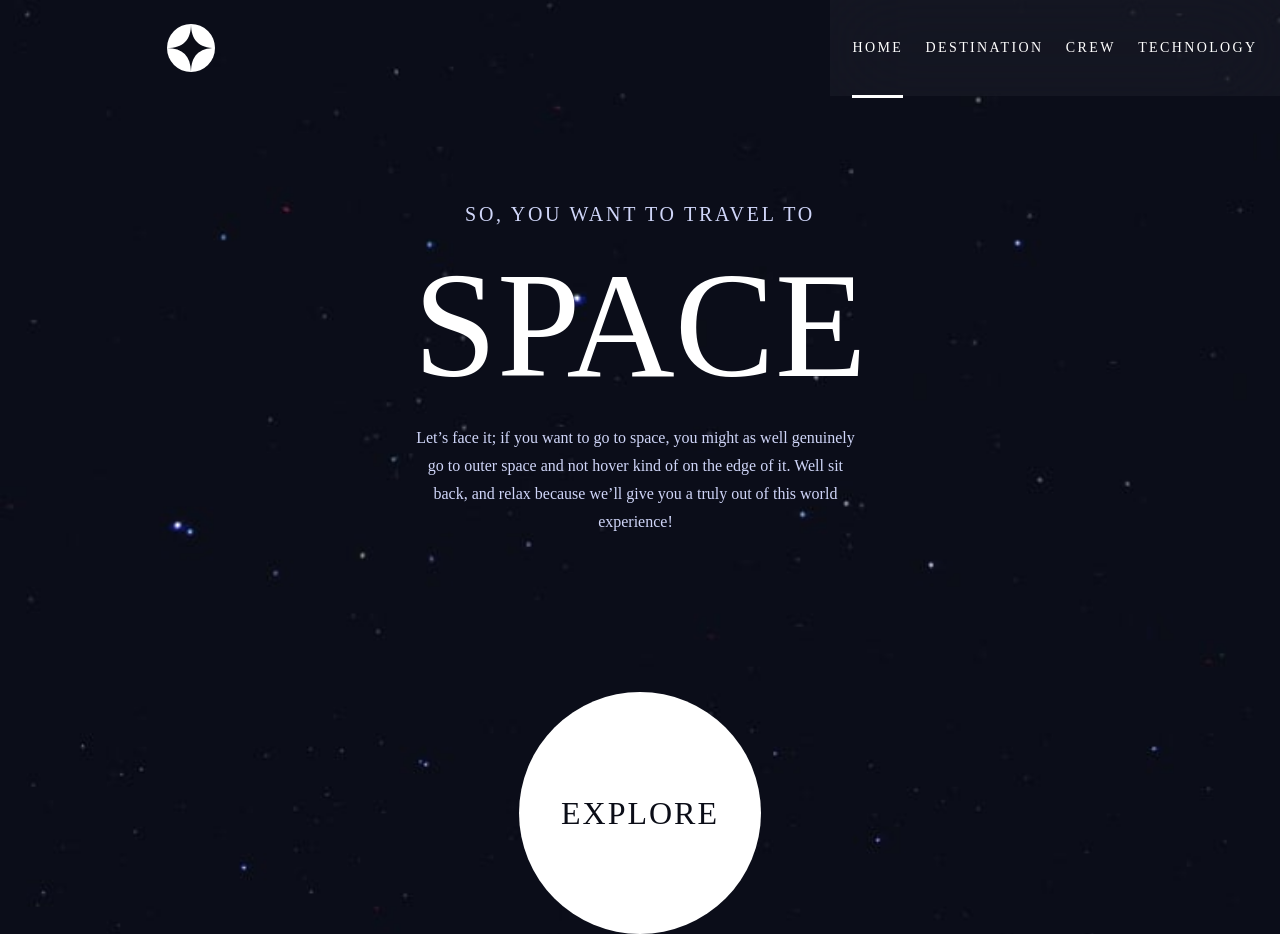
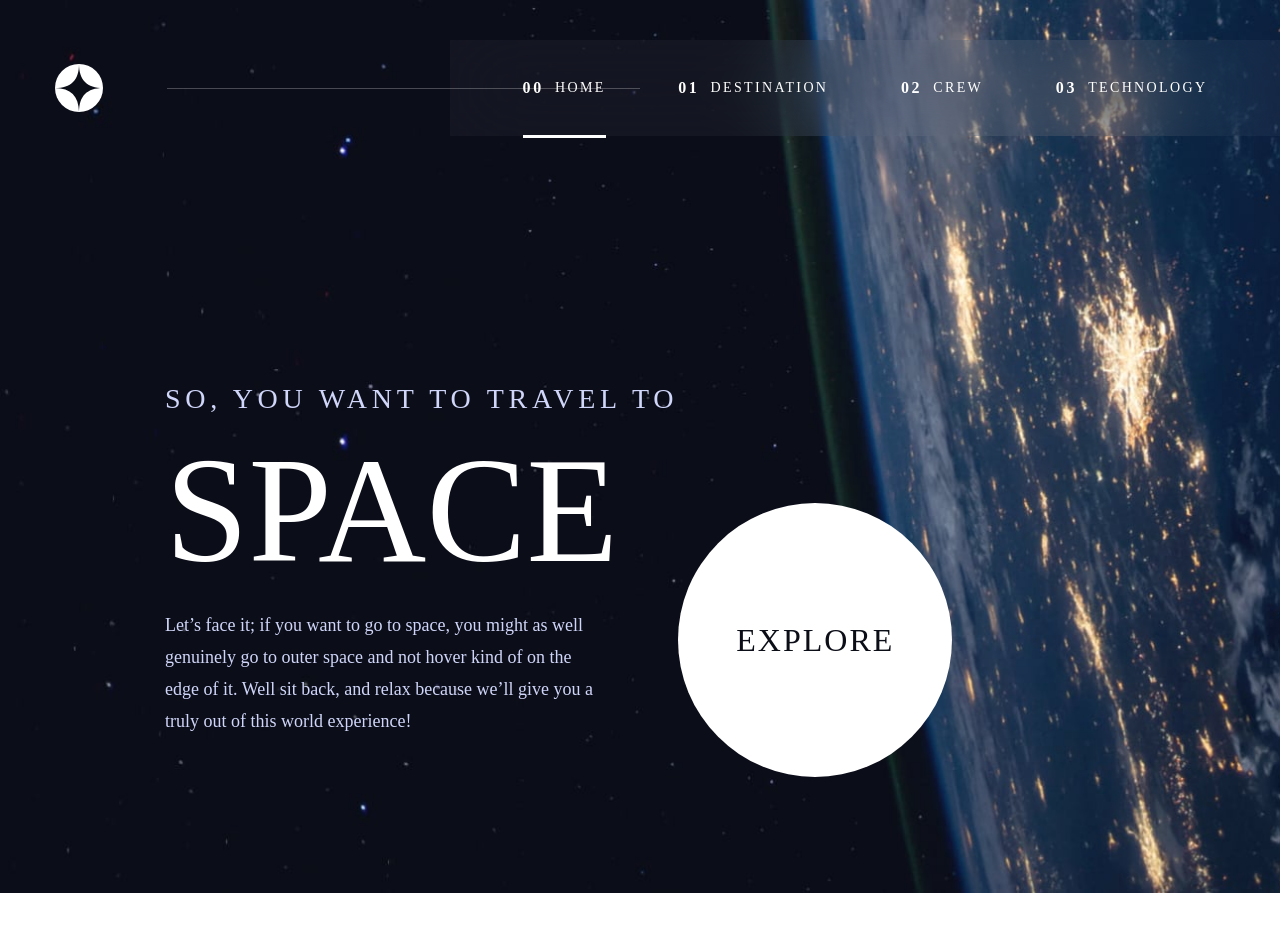
Before and after one commit to roodhouse/frontend-mentor-space, a React (Create React App) app: page / in a window 1280 px wide. After the commit the page ends 893 px from the top, so only its background shows below. Built offline with nearby package versions, Linux system fonts and the light colour scheme.

Commit message:
full view home

```diff
--- a/src/App.js
+++ b/src/App.js
@@ -7,16 +7,20 @@ import Crew from './components/Crew';
 import Technology from './components/Technology'
 import { Routes, Route, useParams } from 'react-router-dom';
 
+// finish full view
+// fixed select bar with js
+// add framer motion
+
 function App() {
 
   return (
     <div className="App flex flex-col h-screen">
-      <div id='mainWrapper' className='flex justify-center h-auto grow bg-[url("/src/assets/home/background-home-mobile.jpg")] bg-cover pt-6 pb-12 bg-no-repeat mix-blend-screen md:bg-[url("/src/assets/home/background-home-tablet.jpg")] md:pb-0'>
-        <div id='mainContainer' className='max-w-[375px] sm:max-w-[640px] md:max-w-[768px] md:w-full lg:max-w-[1024px] '>
-          <div id='headerWrapper' className='px-6 md:pl-[39px] md:pr-0'>
+      <div id='mainWrapper' className='flex justify-center h-auto grow bg-[url("/src/assets/home/background-home-mobile.jpg")] bg-cover pt-6 pb-12 bg-no-repeat mix-blend-screen md:bg-[url("/src/assets/home/background-home-tablet.jpg")] md:pb-0 xl:bg-[url("/src/assets/home/background-home-desktop.jpg")] xl:pt-16'>
+        <div id='mainContainer' className='max-w-[375px] sm:max-w-[640px] md:max-w-[768px] md:w-full lg:max-w-[1024px] xl:max-w-[100%] xl:w-full '>
+          <div id='headerWrapper' className='px-6 md:pl-[39px] md:pr-0 xl:pl-[55px]'>
             <Header />
           </div>
-          <div id='homeWrapper' className='px-6'>
+          <div id='homeWrapper' className='px-6 xl:px-[165px]'>
             <Routes>
               <Route path='/' element={<Home />} />
             </Routes>
--- a/src/components/Header.jsx
+++ b/src/components/Header.jsx
@@ -30,15 +30,16 @@ function Header() {
 
   return (
     <>
-    <div id="headerContainer">
+    <div id="headerContainer" className='xl:flex xl:items-center'>
       <div id="iconContainer" className='flex justify-between items-center'>
-        <div id="logoWrapper">
+        <div id="logoWrapper" className='xl:mr-16'>
           <Logo />
         </div>
         <div id="hamburger" className='md:hidden'>
           <Hamburger />
         </div>
       </div>
+      <div id="mainLine" className='hidden xl:block xl:w-[473px] xl:h-[1px] bg-white opacity-[0.2514851987361908]'/>
       <div id="menuWrapper" className='hidden md:block'>
         <Menu />
       </div>
--- a/src/components/Home.jsx
+++ b/src/components/Home.jsx
@@ -5,7 +5,7 @@ import Button from './home/Button'
 function Home() {
   return (
     <>
-    <div id="homeContainer" className='mt-[51px] md:mt-[130px] md:flex md:flex-col md:items-center'>
+    <div id="homeContainer" className='mt-[51px] md:mt-[130px] md:flex md:flex-col md:items-center xl:mt-[275px] xl:flex-row xl:just-between'>
           <div id='heroWrapper' className='mb-[81px] md:mb-[156px]'>
             <Hero />
           </div>
--- a/src/components/header/Menu.jsx
+++ b/src/components/header/Menu.jsx
@@ -4,7 +4,7 @@ import TheMenuClose from '../../assets/shared/icon-close.svg'
 function Menu() {
   return (
     <>
-        <div id="menuContainer" className='w-[254px] flex flex-col items-end bg-[rgba(255,255,255,0.04)] h-screen backdrop-blur-[40.774227142333984px] absolute top-0 right-0 pl-8 z-20 md:pl-0 md:w-[450px] md:h-24'>
+        <div id="menuContainer" className='w-[254px] flex flex-col items-end bg-[rgba(255,255,255,0.04)] h-screen backdrop-blur-[40.774227142333984px] absolute top-0 right-0 pl-8 z-20 md:pl-0 md:w-[450px] md:h-24 xl:w-[830px] xl:top-10 xl:-z-10'>
             <div id="closeIconContainer" className='pr-6 pt-8 mb-[65px] md:hidden'>
                 <img src={TheMenuClose} alt="Close menu" />
             </div>
@@ -12,32 +12,32 @@ function Menu() {
                 <ul className='flex flex-col md:flex-row md:h-full md:items-baseline md:justify-evenly'>
                     <li className='selectedLink mb-8 md:mb-0 md:h-full md:flex md:items-center'>
                         <a href="/" className='text-white flex justify-between items-center h-[31px] hover:border-r-4 hover:border-r-white md:hover:border-r-0'>
-                            <div id='homeLeft' className='flex'>
-                                <p className='mr-[11px] font-["Barlow_Condensed"] text-white text-base font-bold tracking-[2.7px] md:hidden'>00</p>
+                            <div id='homeLeft' className='flex xl:items-center'>
+                                <p className='mr-[11px] font-["Barlow_Condensed"] text-white text-base font-bold tracking-[2.7px] md:hidden xl:block'>00</p>
                                 <p className='font-["Barlow_Condensed"] text-white text-base font-normal tracking-[2.7px] md:text-sm md:tracking-[2.362px]'>HOME</p>
                             </div>
                         </a>
                     </li>
                     <li className='mb-8 md:mb-0 md:h-full md:flex md:items-center'>
                         <a href="destination" className='text-white flex justify-between items-center h-[31px] hover:border-r-4 hover:border-r-white md:hover:border-r-0'>
-                            <div id="destinationLeft" className='flex'>
-                                <p className='mr-[11px] font-["Barlow_Condensed"] text-white text-base font-bold tracking-[2.7px] md:hidden'>01</p>
+                            <div id="destinationLeft" className='flex xl:items-center'>
+                                <p className='mr-[11px] font-["Barlow_Condensed"] text-white text-base font-bold tracking-[2.7px] md:hidden xl:block'>01</p>
                                 <p className='font-["Barlow_Condensed"] text-white text-base font-normal tracking-[2.7px] md:text-sm md:tracking-[2.362px]'>DESTINATION</p>
                             </div>
                         </a>
                     </li>
                     <li className='mb-8 md:mb-0 md:h-full md:flex md:items-center'>
                         <a href="crew" className='text-white flex justify-between items-center h-[31px] hover:border-r-4 hover:border-r-white md:hover:border-r-0'>
-                            <div id="crewLeft" className='flex'>
-                                <p className='mr-[11px] font-["Barlow_Condensed"] text-white text-base font-bold tracking-[2.7px] md:hidden'>02</p>
+                            <div id="crewLeft" className='flex xl:items-center'>
+                                <p className='mr-[11px] font-["Barlow_Condensed"] text-white text-base font-bold tracking-[2.7px] md:hidden xl:block'>02</p>
                                 <p className='font-["Barlow_Condensed"] text-white text-base font-normal tracking-[2.7px] md:text-sm md:tracking-[2.362px]'>CREW</p>
                             </div>
                         </a>
                     </li>
                     <li className=' md:h-full md:flex md:items-center'>
                         <a href="technology" className='text-white flex justify-between items-center h-[31px] hover:border-r-4 hover:border-r-white md:hover:border-r-0'>
-                            <div id="techLeft" className='flex'>
-                                <p className='mr-[11px] font-["Barlow_Condensed"] text-white text-base font-bold tracking-[2.7px] md:hidden'>03</p>
+                            <div id="techLeft" className='flex xl:items-center'>
+                                <p className='mr-[11px] font-["Barlow_Condensed"] text-white text-base font-bold tracking-[2.7px] md:hidden xl:block'>03</p>
                                 <p className='font-["Barlow_Condensed"] text-white text-base font-normal tracking-[2.7px] md:text-sm md:tracking-[2.362px]'>TECHNOLOGY</p>
                             </div>
                         </a>
--- a/src/components/home/Button.jsx
+++ b/src/components/home/Button.jsx
@@ -5,8 +5,8 @@ function Button() {
     <>
       <div id="exploreButtonContainer" className='flex justify-center cursor-pointer'>
       <a href="/destination">
-        <div id="exploreButton" className='w-[150px] h-[150px] bg-white flex justify-center items-center rounded-[50%] md:w-[242px] md:h-[242px]'>
-          <p className='text-dark text-center font-["Bellefair"] text-xl font-normal tracking-[1.25px] md:text-[32px] md:tracking-[2px]'>EXPLORE</p>
+        <div id="exploreButton" className='w-[150px] h-[150px] bg-white flex justify-center items-center rounded-[50%] md:w-[242px] md:h-[242px] xl:w-[274px] xl:h-[274px]'>
+          <p className='text-dark text-center font-["Bellefair"] text-xl font-normal tracking-[1.25px] md:text-[32px] md:tracking-[2px] xl:text-[32px]'>EXPLORE</p>
         </div>
       </a>
       </div>
--- a/src/components/home/Hero.jsx
+++ b/src/components/home/Hero.jsx
@@ -4,13 +4,13 @@ function Hero() {
   return (
     <>
       <div id="heroContainer">
-        <div id="introContainer" className='text-lightBlue text-center font-["Barlow_Condensed"] font-normal text-base tracking-[2.7px] md:text-[20px] md:tracking-[3.375pxs]'>
+        <div id="introContainer" className='text-lightBlue text-center font-["Barlow_Condensed"] font-normal text-base tracking-[2.7px] md:text-[20px] md:tracking-[3.375pxs] xl:text-[28px] xl:tracking-[4.725px] xl:text-left'>
           <p>SO, YOU WANT TO TRAVEL TO</p>
         </div>
-        <div id="headingContainer" className='text-white text-center font-["Bellefair"] font-normal leading-[100px] text-[80px] my-4 md:my-6 md:text-[150px] md:leading-[150px]'>
+        <div id="headingContainer" className='text-white text-center font-["Bellefair"] font-normal leading-[100px] text-[80px] my-4 md:my-6 md:text-[150px] md:leading-[150px] xl:text-[150px] xl:text-left'>
           <h1>SPACE</h1>
         </div>
-        <div id="bodyContainer" className='text-lightBlue text-center font-["Barlow"] text-[15px] font-normal leading-[25px] md:text-base md:leading-[28px] md:w-[444px]'>
+        <div id="bodyContainer" className='text-lightBlue text-center font-["Barlow"] text-[15px] font-normal leading-[25px] md:text-base md:leading-[28px] md:w-[444px] xl:text-lg xl:leading-8 xl:text-left'>
           <p>Let’s face it; if you want to go to space, you might as well genuinely go to outer space and not hover kind of on the edge of it. Well sit back, and relax because we’ll give you a truly out of this world experience!</p>
         </div>
       </div>
```
